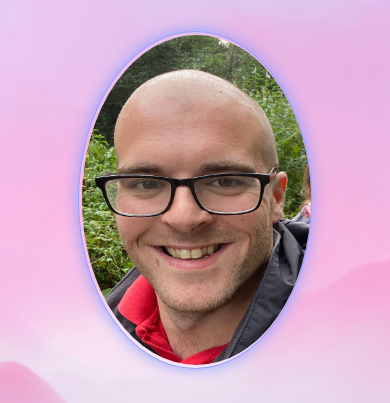
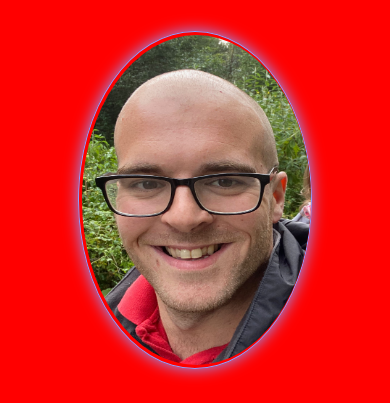
Before and after one commit to danielwilstrop/danielwilstrop.github.io, a website: page index.html in a window 390 px wide. Shown: the part 74-477 px from the top of the page. Drawn offline with nearby package versions, Linux system fonts and the light colour scheme.

Commit message:
mobile testing

```diff
--- a/style.css
+++ b/style.css
@@ -160,6 +160,9 @@ nav {
   }
 
   @media screen and (max-width: 768px){
+      .header {
+          background: red;
+      }
     .img-container {
         width:60%;
         height:40%;
```
